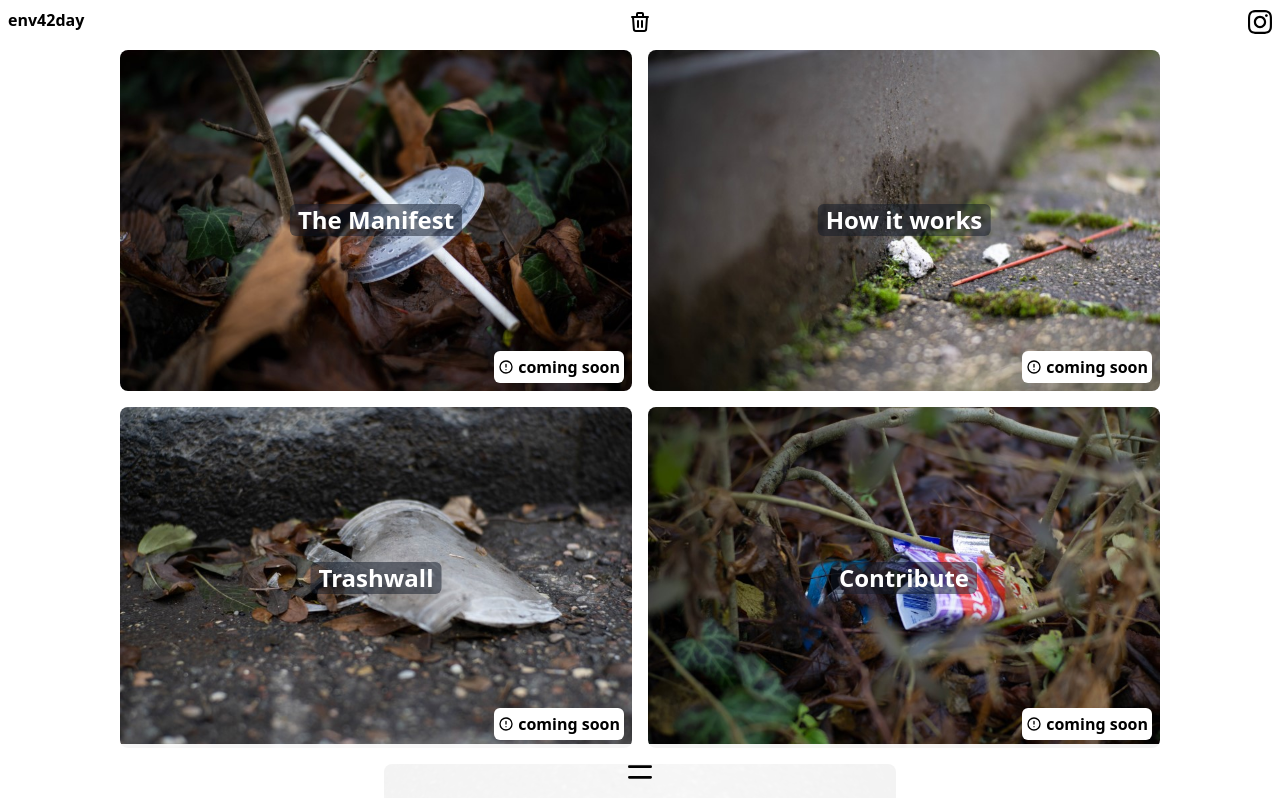
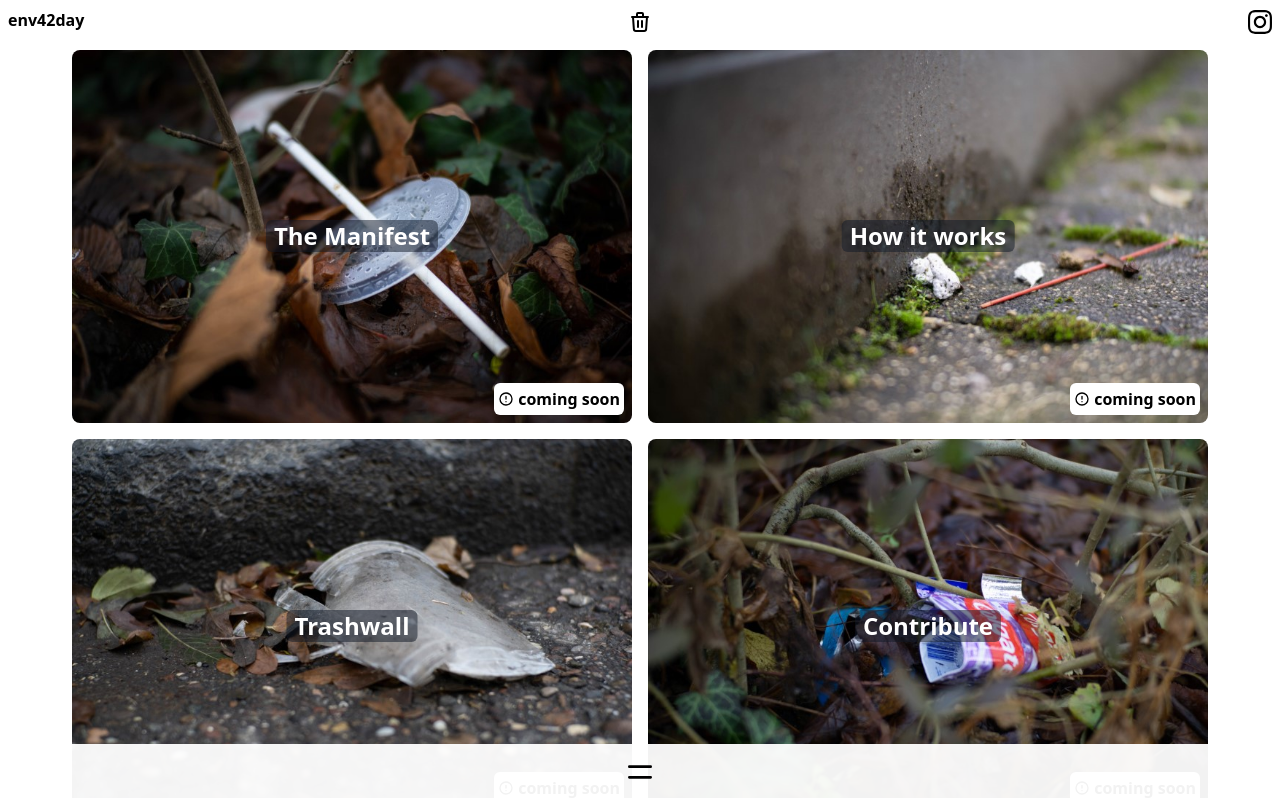
Before and after one commit to martisaw/martisaw.github.io, a Vue app: page /#/ in a window 1280 px wide. Shown: the top 798 px of the page. Built offline with nearby package versions, Linux system fonts and the light colour scheme.

Commit message:
feat: increase picture size dynamically

```diff
--- a/src/components/WelcomeDisabled.vue
+++ b/src/components/WelcomeDisabled.vue
@@ -8,8 +8,8 @@ defineProps({
 </script>
 
 <template>
-<router-link to="/" class="group">
-    <div class="relative m-2 max-w-lg">
+<router-link to="/" class="group sm:max-w-xs md:max-w-sm lg:max-w-lg xl:max-w-xl">
+    <div class="relative m-2">
         <img class="rounded-lg" :src="img">
 
         <div class="absolute top-1/2 left-1/2 transform -translate-x-1/2 -translate-y-1/2">
--- a/src/views/Home.vue
+++ b/src/views/Home.vue
@@ -10,7 +10,7 @@ import mask from '../assets/DSC05033_mobile.jpg'
 
 <template>
 <div class="flex justify-center">
-    <div class="flex flex-wrap justify-center max-w-6xl">
+  <div class="flex flex-wrap justify-center max-w-7xl">
     <WelcomeDisabled href="" :img="strawCup" text="The Manifest"></WelcomeDisabled>
     <WelcomeDisabled href="" :img=straw text="How it works"></WelcomeDisabled>
     <WelcomeDisabled href="" :img=cup text="Trashwall"></WelcomeDisabled>
```
Lines whose indentation alone changed are shown as unchanged.
